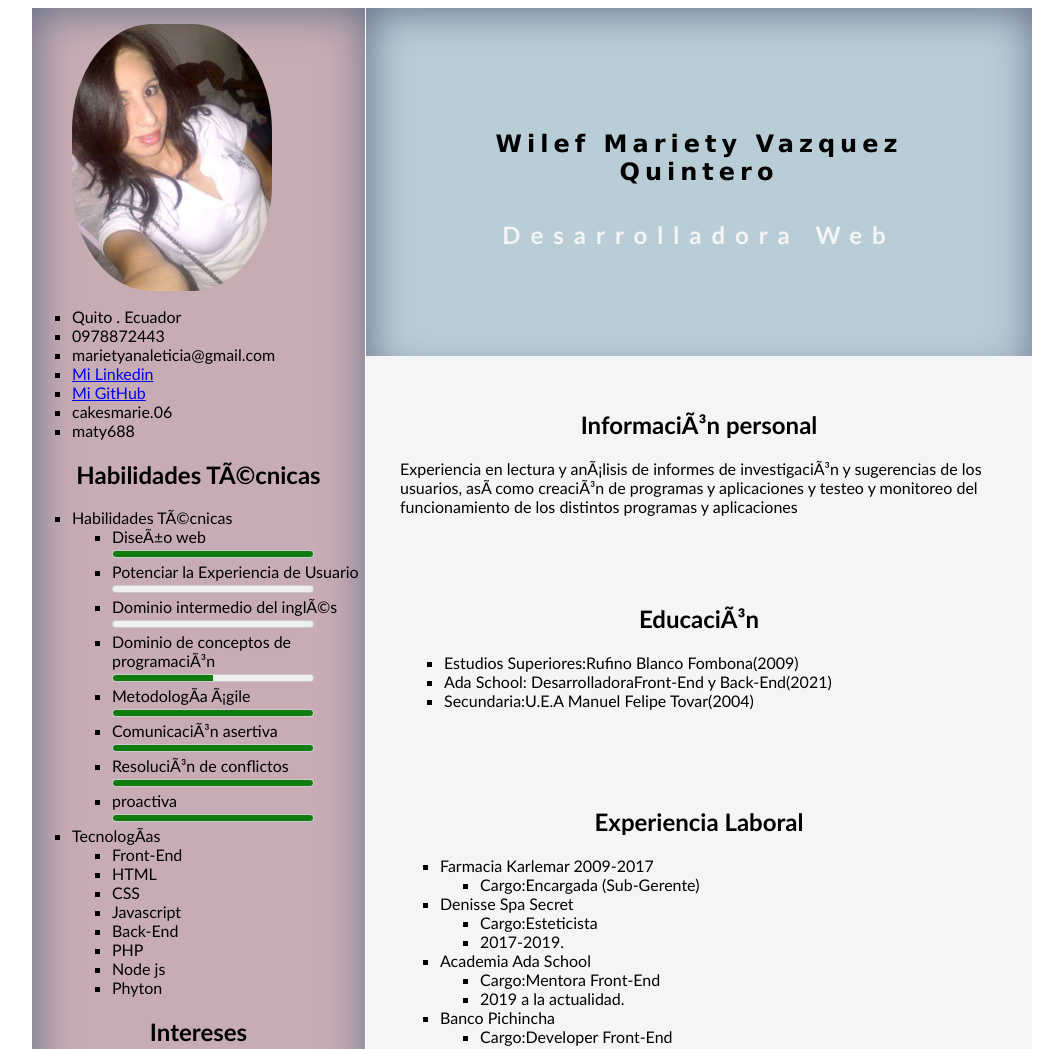
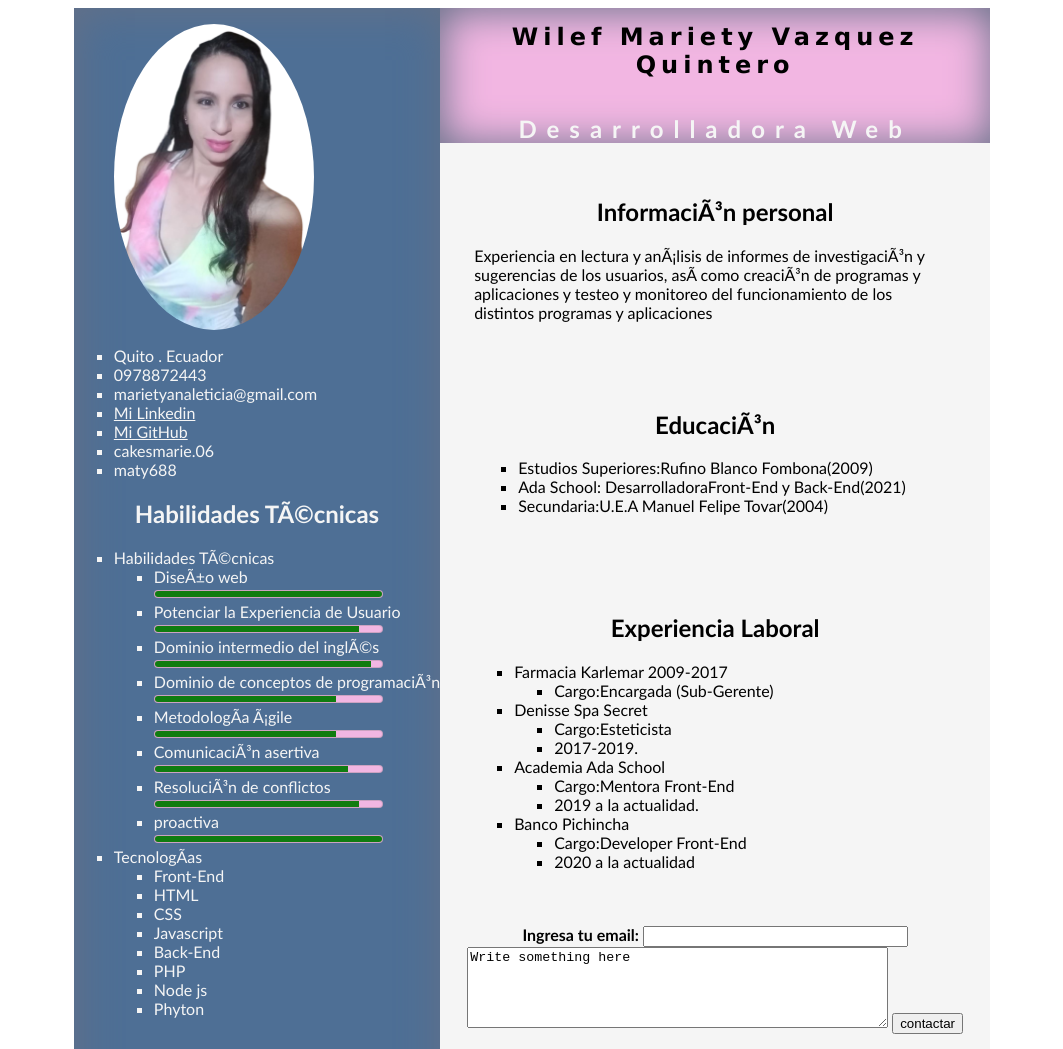
Before and after one commit to Marie688/my-cv, a plain HTML site: page index.html in a window 1280 px wide. Shown: the top 1049 px of the page, without its empty margins (108-1171 px from the left). Drawn offline with Linux system fonts and the light colour scheme.

Commit message:
modifique los estilos y use display flex

```diff
--- a/index.html
+++ b/index.html
@@ -12,7 +12,8 @@
      <aside>
       <figure>
       <img width="200px" alt="foto perfil"
-      src="img/fotodecv.jpeg"/>
+      src="img/fotocv.jpg.png"/>
+
 
       </figure>
 
@@ -50,20 +51,20 @@
                 <li>Diseño web
                   <meter value="90" min=>"0" max="100"></meter></li>
                 <li>Potenciar la Experiencia de Usuario
-                  <meter value="" min="100" max="100"></meter></li>
+                  <meter value="90" min="0" max="100"></meter></li>
                  <li>Dominio intermedio del inglés
-                  <meter value="70" min="80" max="100"></meter></li>
+                  <meter value="95" min="0" max="100"></meter></li>
                  <li>Dominio de conceptos de programación
-                    <meter value="90" min="80" max="100"></meter>
+                    <meter value="80" min="0" max="100"></meter>
                   </li>
                  <li>Metodología ágile
-                 <meter value="90" min=>"0" max="100"></meter></li>
+                 <meter value="80" min="0" max="100"></meter></li>
                   <li>Comunicación asertiva
-                  <meter value="100" min=>"0" max="100"></meter></li>
+                  <meter value="85" min="0" max="100"></meter></li>
                   <li>Resolución de conflictos
-                  <meter value="90" min=>"0" max="100"></meter></li>
+                  <meter value="90" min="0" max="100"></meter></li>
                   <li>proactiva
-                  <meter value="100" min=>"0" max="100"></meter></li>
+                  <meter value="100" min="0" max="100"></meter></li>
                </ul>
               <li>Tecnologías</li>
                 <ul>
--- a/style.css
+++ b/style.css
@@ -1,24 +1,20 @@
-body {
-  display: flex;
-  justify-content: center;
-}
+
 .contenedor {
-  width: 1000px;
+   display: flex;
+ justify-content: center;
 }
 aside{
-  background:#c7acb4;
+  background:#4E6F95;
   box-shadow: 2px 2px 40px 1px #647087 inset;
-  float: left;
-  width: 33.3%;
 
 }
 aside *{
-
+ color:whitesmoke;
 font-family: 'Trebuchet MS', 'Lucida Sans Unicode', 'Lucida Grande', 'Lucida Sans', Arial, sans-serif
 }
 img {
   text-align: center;
-  border-radius: 40%;
+  border-radius: 50%;
   width: 200px;
 }
 
@@ -28,23 +24,26 @@ meter{
 
 
 }
+ meter::-webkit-meter-bar{
+   background: whitesmoke;
+   background-color: #F2B6E2;
+ }
 
 .intereses{
   text-align: center;
+  padding: 50px;
 }
 
 main {
-  float: right;
-  width: 66.6%;
-  height: 100%;
+   width: 550px;
   font-family:  'Trebuchet MS', 'Lucida Sans Unicode', 'Lucida Grande', 'Lucida Sans', Arial, sans-serif;
+  background:whitesmoke;
 }
 
 .grande{
-  background:#b8cdd6;
+  background:#F2B6E2;
   box-shadow: 2px 2px 40px 1px #647087 inset;
   margin: 0;
-  padding: 16%;
 }
 .grande h2{
   color:whitesmoke;
```
